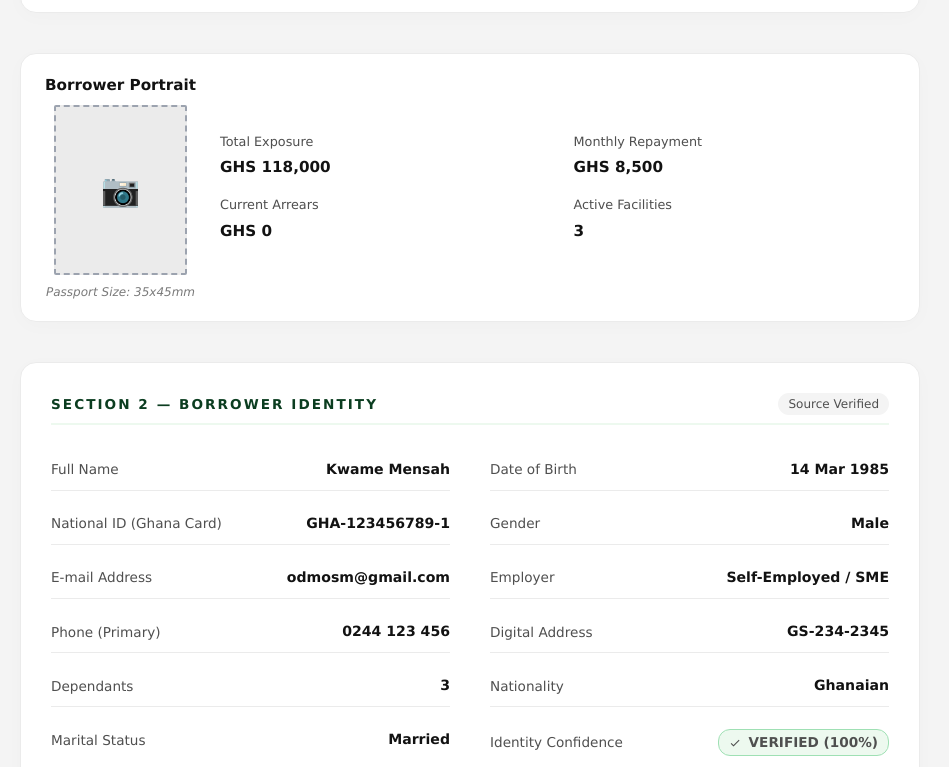
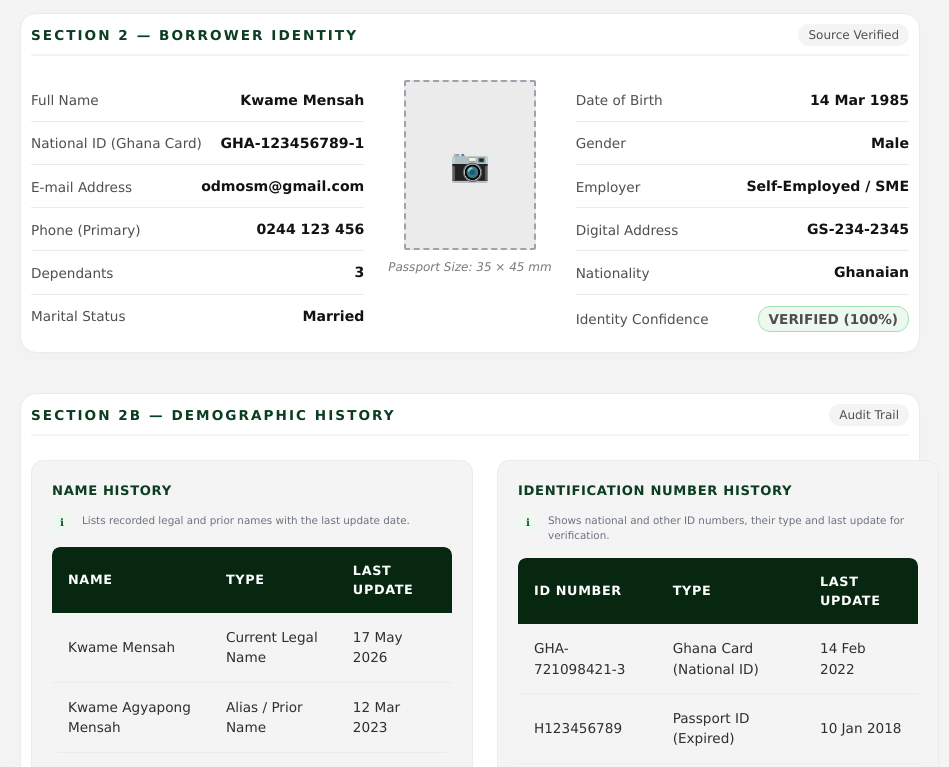
Before and after one commit to qrix15384/report_template, a React (Vite) app in the folder Report Template/: page / in a window 1280 px wide. Shown: the part 953-1720 px from the top of the page, without its empty margins (320-1269 px from the left). Built offline with nearby package versions, Linux system fonts and the light colour scheme; the HTML template or start-up script is replaced by a standard one.

Commit message:
comment picture change

```diff
--- a/Report Template/src/CreditReport.jsx
+++ b/Report Template/src/CreditReport.jsx
@@ -153,7 +153,7 @@ export default function CreditReport() {
         fontSize: '0.65rem',
         flexShrink: 0
       }}>ℹ</div>
-      <p style={{  margin: 0, fontSize: '0.65rem', color: 'var(--gray-600, #6b7280)' }}>{text}</p>
+      <p style={{ margin: 0, fontSize: '0.65rem', color: 'var(--gray-600, #6b7280)' }}>{text}</p>
     </div>
   );
 
@@ -192,7 +192,7 @@ export default function CreditReport() {
   ];
 
   // Helper for month-year labels
-  const monthNames = ["Jan","Feb","Mar","Apr","May","Jun","Jul","Aug","Sep","Oct","Nov","Dec"];
+  const monthNames = ["Jan", "Feb", "Mar", "Apr", "May", "Jun", "Jul", "Aug", "Sep", "Oct", "Nov", "Dec"];
   const getMonthYear = (index) => {
     const startYear = 2021; // base year for month 0 -> Jan 2021
     const month = index % 12;
@@ -314,7 +314,7 @@ export default function CreditReport() {
                 backgroundColor: 'transparent'
               }}
             />
-            <div className="header-badge" style={{margin: '0'}}>Smart Detailed Credit Report</div>
+            <div className="header-badge" style={{ margin: '0' }}>Smart Detailed Credit Report</div>
           </div>
 
           <div style={{ textAlign: 'right' }}>
@@ -444,72 +444,6 @@ export default function CreditReport() {
           </div>
         </section>
 
-        {/* Borrower Portrait Card */}
-        <section className="report-section section-card" style={{
-          display: 'flex',
-          flexDirection: 'row',
-          alignItems: 'center',
-          gap: '24px',
-          padding: '20px 24px'
-        }}>
-          <div style={{
-            display: 'flex',
-            flexDirection: 'column',
-            alignItems: 'center',
-            gap: '8px',
-            flexShrink: 0
-          }}>
-            <h3 style={{
-              margin: '0',
-              fontSize: '0.95rem',
-              fontWeight: '600',
-              color: 'var(--gray-950)'
-            }}>Borrower Portrait</h3>
-            <div style={{
-              width: '35mm',
-              height: '45mm',
-              background: 'var(--gray-200, #e5e7eb)',
-              border: '2px dashed var(--gray-400, #9ca3af)',
-              borderRadius: '2px',
-              display: 'flex',
-              alignItems: 'center',
-              justifyContent: 'center',
-              color: 'var(--gray-500, #6b7280)',
-              fontSize: '2rem'
-            }}>
-              📷
-            </div>
-            <span style={{
-              fontSize: '0.75rem',
-              color: 'var(--gray-500, #6b7280)',
-              fontStyle: 'italic'
-            }}>Passport Size: 35x45mm</span>
-          </div>
-
-          <div style={{
-            display: 'grid',
-            gridTemplateColumns: 'repeat(2, 1fr)',
-            gap: '16px 32px',
-            flex: 1
-          }}>
-            <div>
-              <span style={{fontSize: '0.8rem', color: 'var(--gray-700)', display: 'block', marginBottom: '4px'}}>Total Exposure</span>
-              <strong style={{fontSize: '0.95rem', color: 'var(--gray-950)'}}>GHS 118,000</strong>
-            </div>
-            <div>
-              <span style={{fontSize: '0.8rem', color: 'var(--gray-700)', display: 'block', marginBottom: '4px'}}>Monthly Repayment</span>
-              <strong style={{fontSize: '0.95rem', color: 'var(--gray-950)'}}>GHS 8,500</strong>
-            </div>
-            <div>
-              <span style={{fontSize: '0.8rem', color: 'var(--gray-700)', display: 'block', marginBottom: '4px'}}>Current Arrears</span>
-              <strong style={{fontSize: '0.95rem', color: 'var(--gray-950)'}}>GHS 0</strong>
-            </div>
-            <div>
-              <span style={{fontSize: '0.8rem', color: 'var(--gray-700)', display: 'block', marginBottom: '4px'}}>Active Facilities</span>
-              <strong style={{fontSize: '0.95rem', color: 'var(--gray-950)'}}>3</strong>
-            </div>
-          </div>
-        </section>
 
     {/* Section 2: Borrower Profile */}
         <section id="identity" className="report-section section-card">
@@ -518,6 +452,126 @@ export default function CreditReport() {
             subtitle="Source Verified"
             tooltip="Verified personal information including identity, contact details, and demographic profile."
           />
+<div
+  className="details-grid"
+  style={{
+    display: "grid",
+    gridTemplateColumns: "1fr auto 1fr",
+    gap: "24px",
+    alignItems: "start",
+  }}
+>
+  {/* Left Column */}
+  <div className="detail-column">
+    <div className="detail-row">
+      <span>Full Name</span>
+      <strong>Kwame Mensah</strong>
+    </div>
+    <div className="detail-row">
+      <span>National ID (Ghana Card)</span>
+      <strong>GHA-123456789-1</strong>
+    </div>
+    <div className="detail-row">
+      <span>E-mail Address</span>
+      <strong>odmosm@gmail.com</strong>
+    </div>
+    <div className="detail-row">
+      <span>Phone (Primary)</span>
+      <strong>0244 123 456</strong>
+    </div>
+    <div className="detail-row">
+      <span>Dependants</span>
+      <strong>3</strong>
+    </div>
+    <div className="detail-row">
+      <span>Marital Status</span>
+      <strong>Married</strong>
+    </div>
+  </div>
+
+  {/* Middle Photo Column */}
+  <div
+    style={{
+      display: "flex",
+      flexDirection: "column",
+      alignItems: "center",
+      justifyContent: "flex-start",
+    }}
+  >
+    <div
+      style={{
+        width: "35mm",
+        height: "45mm",
+        background: "var(--gray-200, #e5e7eb)",
+        border: "2px dashed var(--gray-400, #9ca3af)",
+        borderRadius: "2px",
+        display: "flex",
+        alignItems: "center",
+        justifyContent: "center",
+        color: "var(--gray-500, #6b7280)",
+        fontSize: "2rem",
+      }}
+    >
+      📷
+    </div>
+
+    <div
+      style={{
+        marginTop: "8px",
+        fontSize: "0.75rem",
+        color: "var(--gray-500, #6b7280)",
+        fontStyle: "italic",
+        textAlign: "center",
+      }}
+    >
+      Passport Size: 35 × 45 mm
+    </div>
+  </div>
+
+  {/* Right Column */}
+  <div className="detail-column">
+    <div className="detail-row">
+      <span>Date of Birth</span>
+      <strong>14 Mar 1985</strong>
+    </div>
+    <div className="detail-row">
+      <span>Gender</span>
+      <strong>Male</strong>
+    </div>
+    <div className="detail-row">
+      <span>Employer</span>
+      <strong>Self-Employed / SME</strong>
+    </div>
+    <div className="detail-row">
+      <span>Digital Address</span>
+      <strong>GS-234-2345</strong>
+    </div>
+    <div className="detail-row">
+      <span>Nationality</span>
+      <strong>Ghanaian</strong>
+    </div>
+    <div className="detail-row">
+      <span>Identity Confidence</span>
+      <span className="verified-badge">
+        VERIFIED (100%)
+      </span>
+    </div>
+  </div>
+</div>
+          </section>
+
+
+
+
+
+
+ {/* Section 2: Borrower Profile
+ <section id="identity" className="report-section section-card">
+          <SectionTitleWithInfo
+            title="SECTION 2 — BORROWER IDENTITY"
+            subtitle="Source Verified"
+            tooltip="Verified personal information including identity, contact details, and demographic profile."
+          />
 
           <div className="details-grid">
             <div className="detail-column">
@@ -580,6 +634,7 @@ export default function CreditReport() {
             </div>
           </div>
         </section>
+ */}
 
         {/* Section 2b: Demographic History */}
         <section id="demographics" className="report-section section-card">
--- a/Report Template/src/index.css
+++ b/Report Template/src/index.css
@@ -290,7 +290,7 @@ body {
   border: 1px solid var(--gray-200);
   border-radius: 16px;
   box-shadow: 0 4px 20px rgba(0, 0, 0, 0.02);
-  padding: 30px;
+  padding: 10px;
 }
 
 .section-title {
@@ -595,14 +595,14 @@ body {
 /* Details and Identity Grid */
 .details-grid {
   display: grid;
-  grid-template-columns: 1fr 1fr;
-  gap: 40px;
+  grid-template-columns: 0.50fr 0.50fr;
+  gap: 350px;
 }
 
 .detail-column {
   display: flex;
   flex-direction: column;
-  gap: 12px;
+  gap: 1px;
 }
 
 .detail-row {
@@ -1419,7 +1419,7 @@ body {
 .double-card-grid {
   display: grid;
   grid-template-columns: 1fr 1fr;
-  gap: 24px;
+  gap: 12px;
 }
 
 .sub-section-card {
@@ -2885,7 +2885,7 @@ body.printing {
   }
 
   .detail-column {
-    gap: 0;
+    gap: 10px;
   }
 
   .detail-row {
```
Lines whose indentation alone changed are shown as unchanged.
